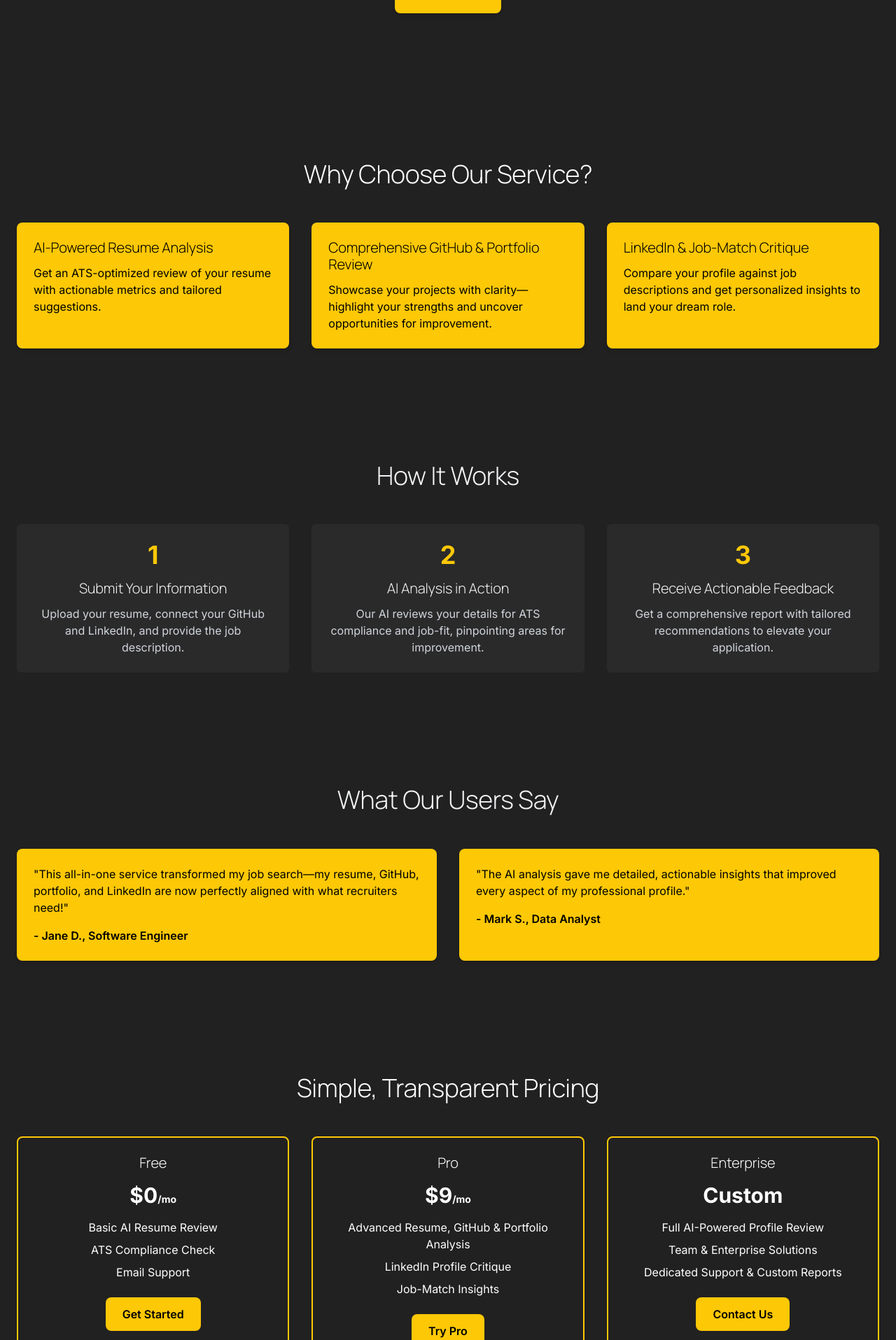
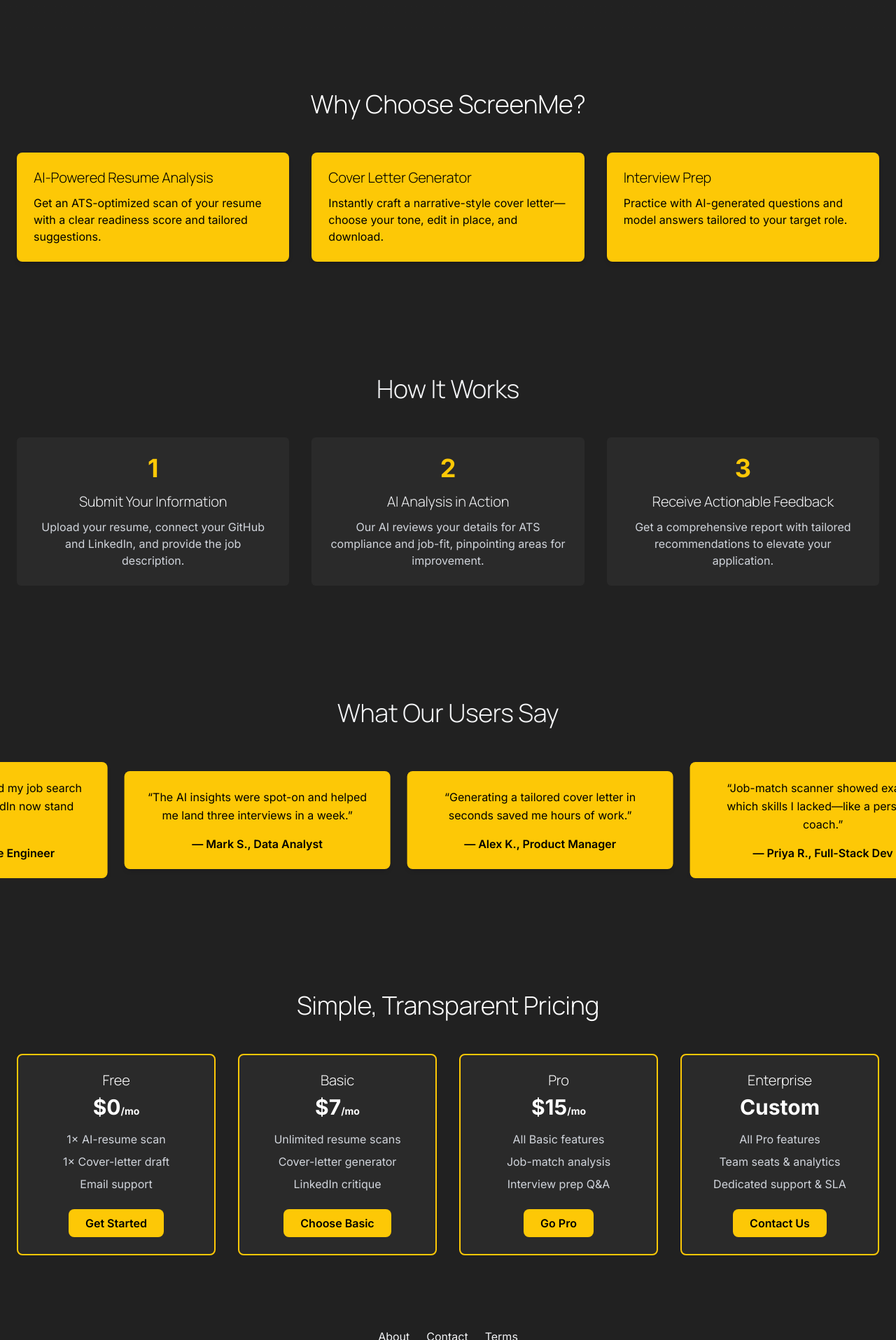
Before and after one commit to syedarman1/screenme, a Next.js app: page / in a window 1280 px wide. Shown: the part 485-2400 px from the top of the page at 70% size. Built offline with nearby package versions, Linux system fonts and the light colour scheme; no server answers.

Commit message:
Added consistency between all components + sliding window testimonial

```diff
--- a/package.json
+++ b/package.json
@@ -23,6 +23,7 @@
     "pdfjs-dist": "^3.6.172",
     "react": "^19.0.0",
     "react-dom": "^19.0.0",
+    "react-fast-marquee": "^1.6.5",
     "react-highlight-within-textarea": "^3.2.2",
     "react-markdown": "^10.1.0",
     "zod": "^3.24.2"
--- a/src/app/components/FeaturesSection.tsx
+++ b/src/app/components/FeaturesSection.tsx
@@ -1,4 +1,3 @@
-
 import React from 'react';
 
 const FeaturesSection = () => {
@@ -6,31 +5,36 @@
     <section id="features" className="py-20 bg-[#212121]">
       <div className="container mx-auto px-6">
         <h2 className="text-3xl md:text-4xl font-bold text-white text-center mb-12 leading-tight tracking-tight">
-          Why Choose Our Service?
+          Why Choose ScreenMe?
         </h2>
         <div className="grid md:grid-cols-3 gap-8">
+          {/* Resume Analysis */}
           <div className="bg-[var(--accent)] p-6 rounded-lg shadow-md">
             <h3 className="text-xl font-semibold text-black mb-3 leading-snug tracking-tight">
               AI-Powered Resume Analysis
             </h3>
             <p className="text-black">
-              Get an ATS-optimized review of your resume with actionable metrics and tailored suggestions.
+              Get an ATS-optimized scan of your resume with a clear readiness score and tailored suggestions.
             </p>
           </div>
+
+          {/* Cover Letter Generator */}
           <div className="bg-[var(--accent)] p-6 rounded-lg shadow-md">
             <h3 className="text-xl font-semibold text-black mb-3 leading-snug tracking-tight">
-              Comprehensive GitHub & Portfolio Review
+              Cover Letter Generator
             </h3>
             <p className="text-black">
-              Showcase your projects with clarity—highlight your strengths and uncover opportunities for improvement.
+              Instantly craft a narrative-style cover letter—choose your tone, edit in place, and download.
             </p>
           </div>
+
+          {/* Interview Prep */}
           <div className="bg-[var(--accent)] p-6 rounded-lg shadow-md">
             <h3 className="text-xl font-semibold text-black mb-3 leading-snug tracking-tight">
-              LinkedIn & Job-Match Critique
+              Interview Prep
             </h3>
             <p className="text-black">
-              Compare your profile against job descriptions and get personalized insights to land your dream role.
+              Practice with AI-generated questions and model answers tailored to your target role.
             </p>
           </div>
         </div>
--- a/src/app/components/HeroSection.tsx
+++ b/src/app/components/HeroSection.tsx
@@ -1,4 +1,3 @@
-
 import React from "react";
 import Link from "next/link";
 
@@ -10,13 +9,12 @@
     >
       <div className="container mx-auto px-4 flex flex-col items-center justify-center text-center">
         <h1 className="heading-custom text-4xl md:text-5xl lg:text-6xl font-bold mb-6">
-          Elevate Your Career with Our All-in-One AI Review
+          Elevate Your Career with AI-Driven Tools
         </h1>
         <p className="text-lg md:text-xl mb-10 text-gray-300 max-w-2xl">
-          Unlock your full potential—get your resume, GitHub, portfolio, and
-          LinkedIn profile analyzed and optimized by AI to match your dream job.
-          Ensure ATS-friendly formatting and receive job-specific insights that
-          set you apart.
+          Upload your resume, generate a tailored cover letter, refine your
+          LinkedIn, and compare against job descriptions and interview
+          questions — actionable AI feedback at every step
         </p>
         <Link href="/login">
           <button className="bg-[var(--accent)] text-black font-semibold px-8 py-4 rounded-lg shadow-md transform transition duration-300 hover:scale-105 hover:opacity-90">
--- a/src/app/components/PricingSection.tsx
+++ b/src/app/components/PricingSection.tsx
@@ -1,4 +1,3 @@
-
 import React from 'react';
 
 const PricingSection = () => {
@@ -8,47 +7,56 @@
         <h2 className="text-3xl md:text-4xl font-bold text-white text-center mb-12">
           Simple, Transparent Pricing
         </h2>
-        <div className="grid md:grid-cols-3 gap-8">
+        <div className="grid md:grid-cols-4 gap-8">
           {/* Free Plan */}
-          <div className="bg-[#212121] p-6 rounded-lg shadow-md text-center border-2 border-[var(--accent)]">
-            <h3 className="text-xl font-semibold text-white mb-4">Free</h3>
-            <p className="text-3xl font-bold text-white mb-4">
-              $0<span className="text-sm text-white">/mo</span>
-            </p>
-            <ul className="text-white mb-6 space-y-2">
-              <li>Basic AI Resume Review</li>
-              <li>ATS Compliance Check</li>
-              <li>Email Support</li>
+          <div className="bg-[#2a2a2a] p-6 rounded-lg text-center border-2 border-[var(--accent)]">
+            <h3 className="text-xl font-semibold text-white mb-2">Free</h3>
+            <p className="text-3xl font-bold text-white mb-4">$0<span className="text-sm">/mo</span></p>
+            <ul className="text-gray-300 mb-6 space-y-2">
+              <li>1× AI-resume scan</li>
+              <li>1× Cover-letter draft</li>
+              <li>Email support</li>
             </ul>
-            <button className="bg-[var(--accent)] text-black font-semibold px-6 py-3 rounded-lg hover:opacity-90 transition duration-200">
+            <button className="bg-[var(--accent)] text-black font-semibold px-6 py-2 rounded-lg hover:opacity-90 transition">
               Get Started
             </button>
           </div>
+          {/* Basic Plan */}
+          <div className="bg-[#2a2a2a] p-6 rounded-lg text-center border-2 border-[var(--accent)]">
+            <h3 className="text-xl font-semibold text-white mb-2">Basic</h3>
+            <p className="text-3xl font-bold text-white mb-4">$7<span className="text-sm">/mo</span></p>
+            <ul className="text-gray-300 mb-6 space-y-2">
+              <li>Unlimited resume scans</li>
+              <li>Cover-letter generator</li>
+              <li>LinkedIn critique</li>
+            </ul>
+            <button className="bg-[var(--accent)] text-black font-semibold px-6 py-2 rounded-lg hover:opacity-90 transition">
+              Choose Basic
+            </button>
+          </div>
           {/* Pro Plan */}
-          <div className="bg-[#212121] p-6 rounded-lg shadow-md text-center border-2 border-[var(--accent)]">
-            <h3 className="text-xl font-semibold text-white mb-4">Pro</h3>
-            <p className="text-3xl font-bold text-white mb-4">
-              $9<span className="text-sm text-white">/mo</span>
-            </p>
-            <ul className="text-white mb-6 space-y-2">
-              <li>Advanced Resume, GitHub & Portfolio Analysis</li>
-              <li>LinkedIn Profile Critique</li>
-              <li>Job-Match Insights</li>
+          <div className="bg-[#2a2a2a] p-6 rounded-lg text-center border-2 border-[var(--accent)]">
+            <h3 className="text-xl font-semibold text-white mb-2">Pro</h3>
+            <p className="text-3xl font-bold text-white mb-4">$15<span className="text-sm">/mo</span></p>
+            <ul className="text-gray-300 mb-6 space-y-2">
+              <li>All Basic features</li>
+              <li>Job-match analysis</li>
+              <li>Interview prep Q&A</li>
             </ul>
-            <button className="bg-[var(--accent)] text-black font-semibold px-6 py-3 rounded-lg hover:opacity-90 transition duration-200">
-              Try Pro
+            <button className="bg-[var(--accent)] text-black font-semibold px-6 py-2 rounded-lg hover:opacity-90 transition">
+              Go Pro
             </button>
           </div>
           {/* Enterprise Plan */}
-          <div className="bg-[#212121] p-6 rounded-lg shadow-md text-center border-2 border-[var(--accent)]">
-            <h3 className="text-xl font-semibold text-white mb-4">Enterprise</h3>
+          <div className="bg-[#2a2a2a] p-6 rounded-lg text-center border-2 border-[var(--accent)]">
+            <h3 className="text-xl font-semibold text-white mb-2">Enterprise</h3>
             <p className="text-3xl font-bold text-white mb-4">Custom</p>
-            <ul className="text-white mb-6 space-y-2">
-              <li>Full AI-Powered Profile Review</li>
-              <li>Team & Enterprise Solutions</li>
-              <li>Dedicated Support & Custom Reports</li>
+            <ul className="text-gray-300 mb-6 space-y-2">
+              <li>All Pro features</li>
+              <li>Team seats & analytics</li>
+              <li>Dedicated support & SLA</li>
             </ul>
-            <button className="bg-[var(--accent)] text-black font-semibold px-6 py-3 rounded-lg hover:opacity-90 transition duration-200">
+            <button className="bg-[var(--accent)] text-black font-semibold px-6 py-2 rounded-lg hover:opacity-90 transition">
               Contact Us
             </button>
           </div>
--- a/src/app/components/TestimonialsSection.tsx
+++ b/src/app/components/TestimonialsSection.tsx
@@ -1,30 +1,65 @@
+// src/app/components/TestimonialsSection.tsx
+"use client";
 
-import React from 'react';
+import React from "react";
+import Marquee from "react-fast-marquee";
 
-const TestimonialsSection = () => {
-  return (
-    <section id="testimonials" className="py-20 bg-[#212121]">
-      <div className="container mx-auto px-6">
-        <h2 className="text-3xl md:text-4xl font-bold text-gray-100 text-center mb-12">
-          What Our Users Say
-        </h2>
-        <div className="grid md:grid-cols-2 gap-8">
-          <div className="bg-[var(--accent)] p-6 rounded-lg shadow-md">
-            <p className="text-black mb-4">
-              "This all-in-one service transformed my job search—my resume, GitHub, portfolio, and LinkedIn are now perfectly aligned with what recruiters need!"
-            </p>
-            <p className="text-black font-semibold">- Jane D., Software Engineer</p>
-          </div>
-          <div className="bg-[var(--accent)] p-6 rounded-lg shadow-md">
-            <p className="text-black mb-4">
-              "The AI analysis gave me detailed, actionable insights that improved every aspect of my professional profile."
-            </p>
-            <p className="text-black font-semibold">- Mark S., Data Analyst</p>
-          </div>
-        </div>
-      </div>
-    </section>
-  );
-};
+const TESTIMONIALS = [
+  {
+    quote:
+      "This service transformed my job search—my resume and LinkedIn now stand out.",
+    author: "Jane D., Software Engineer",
+  },
+  {
+    quote:
+      "The AI insights were spot-on and helped me land three interviews in a week.",
+    author: "Mark S., Data Analyst",
+  },
+  {
+    quote:
+      "Generating a tailored cover letter in seconds saved me hours of work.",
+    author: "Alex K., Product Manager",
+  },
+  {
+    quote:
+      "Job-match scanner showed exactly which skills I lacked—like a personal coach.",
+    author: "Priya R., Full-Stack Dev",
+  },
+  {
+    quote: "Worth every penny. I feel 100 % more confident hitting “apply.”",
+    author: "Luis M., UX Designer",
+  },
+];
+
+const Card = ({ quote, author }: { quote: string; author: string }) => (
+  <div className="inline-block w-[320px] md:w-[380px] bg-[var(--accent)] text-black rounded-lg shadow-md px-8 py-6 mx-3">
+    <p className="mb-4 leading-relaxed">“{quote}”</p>
+    <p className="font-semibold">— {author}</p>
+  </div>
+);
+
+const TestimonialsSection = () => (
+  <section id="testimonials" className="py-20 bg-[#212121] text-center">
+    <h2 className="text-3xl md:text-4xl font-bold text-gray-100 mb-12">
+      What Our Users Say
+    </h2>
+
+    {/* Auto-scrolling marquee */}
+    <Marquee
+      pauseOnHover
+      gradient={false}
+      speed={40}          // adjust for taste
+      className="overflow-hidden"
+    >
+      {TESTIMONIALS.map((t, i) => (
+        <Card key={i} quote={t.quote} author={t.author} />
+      ))}
+      {/* duplicate ensures seamless loop */}
+      {TESTIMONIALS.map((t, i) => (
+        <Card key={"dup" + i} quote={t.quote} author={t.author} />
+      ))}
+    </Marquee>
+  </section>
+);
 
 export default TestimonialsSection;
```
Also changed, not shown: 1 other file (tests, documents, lock files or other folders).
